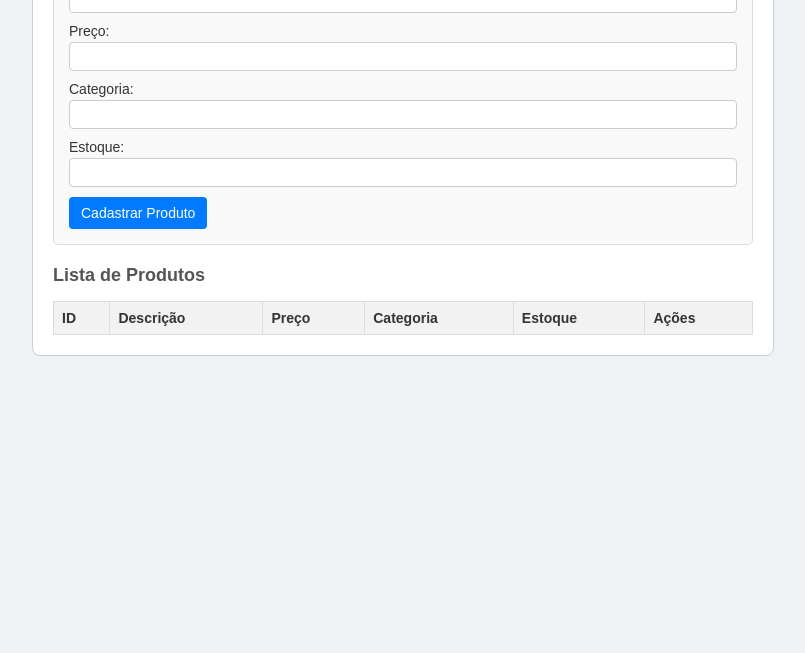
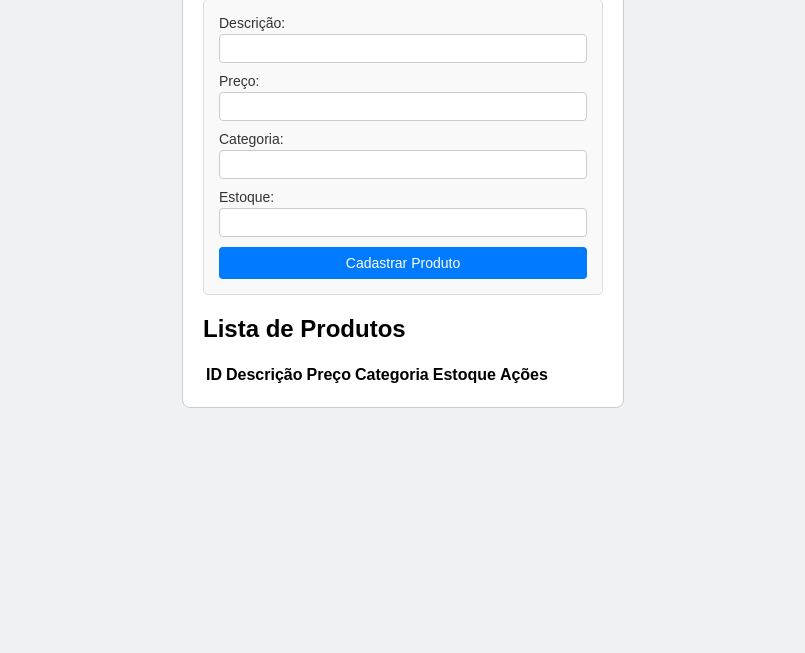
Before and after one commit to Lucasasth3/diaw, a website: page public/index.html in a window 1280 px wide. Shown: the part 147-800 px from the top of the page, without its empty margins (237-1042 px from the left). Drawn offline with Linux system fonts and the light colour scheme; no server answers.

Commit message:
primeira versão terceira semana

```diff
--- a/public/index.html
+++ b/public/index.html
@@ -4,7 +4,7 @@
     <meta charset="UTF-8">
     <meta name="viewport" content="width=device-width, initial-scale=1.0">
     <title>Gerenciamento de Produtos</title>
-    <link rel="stylesheet" href="style.css">
+    <link rel="stylesheet" href="login.css">
 </head>
 <body>
     <div class="container">
--- /dev/null
+++ b/public/login.css
@@ -0,0 +1,62 @@
+body {
+    font-family: Arial, sans-serif;
+    background-color: #eef2f5;
+    margin: 0;
+    padding: 20px;
+}
+
+.container {
+    max-width: 400px;
+    margin: 50px auto;
+    background: white;
+    padding: 20px;
+    border-radius: 8px;
+    border: 1px solid #ccc;
+}
+
+h1 {
+    color: #333;
+    font-size: 22px;
+    text-align: center;
+}
+
+form {
+    background: #f9f9f9;
+    padding: 15px;
+    border-radius: 5px;
+    border: 1px solid #ddd;
+}
+
+.form-group {
+    margin-bottom: 10px;
+}
+
+.form-group label {
+    display: block;
+    margin-bottom: 3px;
+    font-size: 14px;
+    color: #333;
+}
+
+.form-group input {
+    width: 100%;
+    padding: 6px;
+    border: 1px solid #ccc;
+    border-radius: 4px;
+    box-sizing: border-box;
+}
+
+form button {
+    background-color: #007bff;
+    color: white;
+    border: none;
+    padding: 8px 12px;
+    border-radius: 4px;
+    cursor: pointer;
+    font-size: 14px;
+    width: 100%;
+}
+
+form button:hover {
+    background-color: #0056b3;
+}
```
Also changed, not shown: public/login.html (added, +28 -0 lines), public/login.js (added, +31 -0 lines), server.js (+21 -0 lines).
